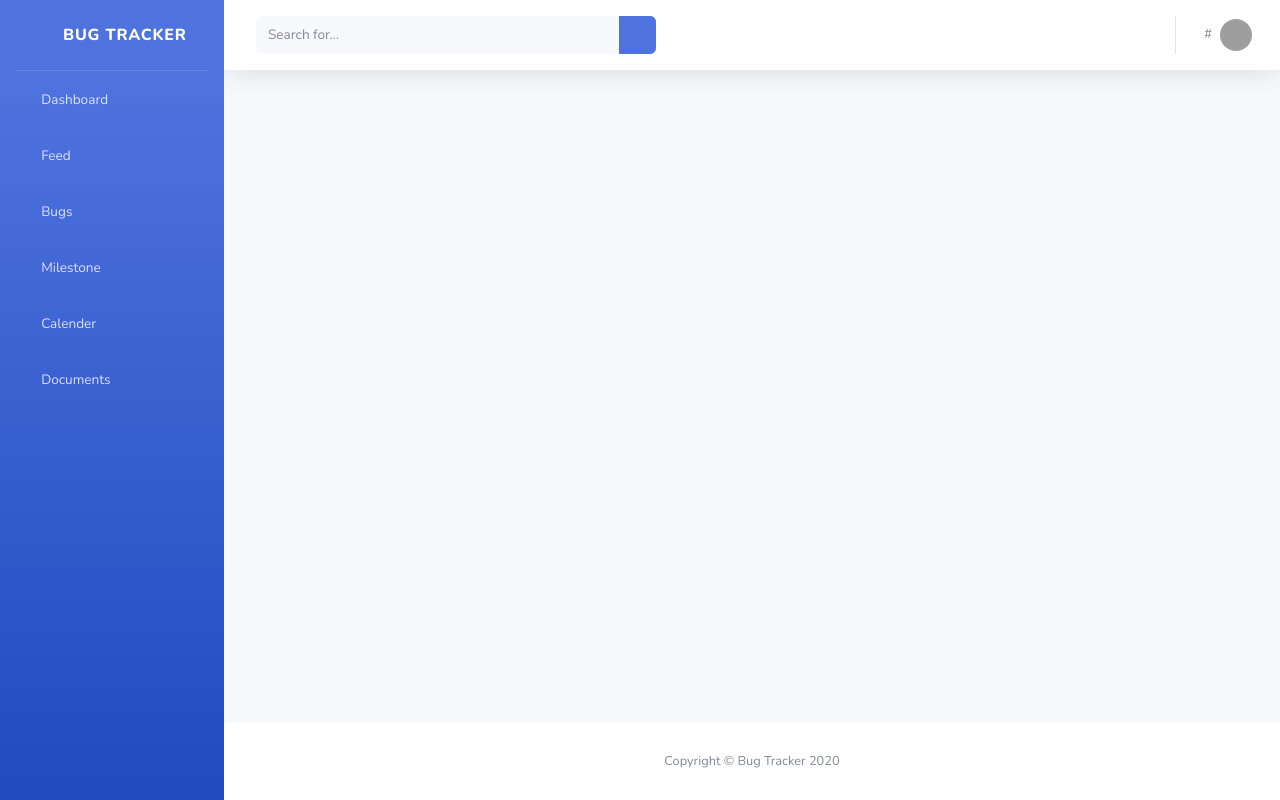
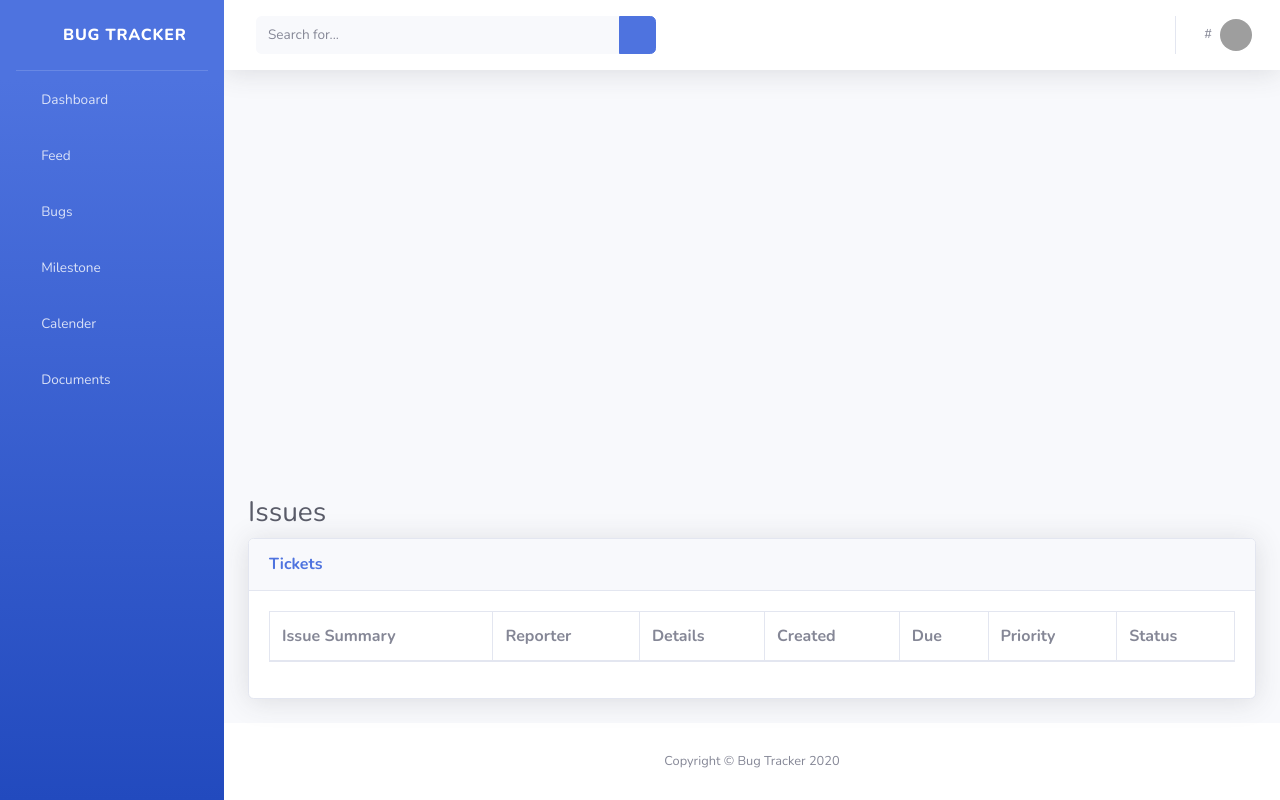
Before and after one commit to chong3/Bug_Tracker, a Django app: page /tickets/ in a window 1280 px wide. Run offline with Django 3.2, Linux system fonts and the light colour scheme; lists and menus that the app fills with data are empty; some libraries are stand-ins or nearby versions; some web fonts are replaced; grey boxes are pictures that could not be loaded.

Commit message:
Update tickets.html

```diff
--- a/ticketing/templates/ticketing/tickets.html
+++ b/ticketing/templates/ticketing/tickets.html
@@ -1,9 +1,12 @@
 {% extends "ticketing/base.html" %}
-{% block content %}
+{% block container %}
+ <!-- Begin Page Content -->
+    <div class="container-fluid">
+
     <!-- Page Heading -->
     <h1 class="h3 mb-2 text-gray-800">Issues</h1>
 
-        <!-- DataTales Example -->
+        <!-- DataTable -->
         <div class="card shadow mb-4">
             <div class="card-header py-3">
               <h6 class="m-0 font-weight-bold text-primary">Tickets</h6>
@@ -13,23 +16,25 @@
                 <table class="table table-bordered" id="dataTable" width="100%" cellspacing="0">
                   <thead>
                     <tr>
-                      <th>Issue ID</th>
+                      <th>Issue Summary</th>
                       <th>Reporter</th>
                       <th>Details</th>
                       <th>Created</th>
                       <th>Due</th>
-                      <th>Severity</th>
+                      <th>Priority</th>
+                      <th>Status</th>
                     </tr>
                   </thead>
                   <tbody>
                   {% for t in tickets %}
                     <tr>
-                      <td>t.issue_id</td>
-                      <td>t.submitter</td>
-                      <td>t.issue_description</td>
-                      <td>t.date_identified</td>
-                      <td>t.due_date</td>
-                      <td>t.severity</td>
+                        <td>{{ t.issue_summary }}</td>
+                        <td>{{ t.author }}</td>
+                        <td>{{ t.issue_description }}</td>
+                        <td>{{ t.date_submitted }}</td>
+                        <td>{{ t.target_resolution|date:"F d, Y" }}</td>
+                        <td>{{ t.priority }}</td>
+                        <td>{{ t.issue_status }}</td>
                     </tr>
                   {% endfor %}
                   </tbody>
@@ -40,4 +45,4 @@
 
         </div>
         <!-- /.container-fluid -->
-{% endblock content %}
+{% endblock container %}
```
